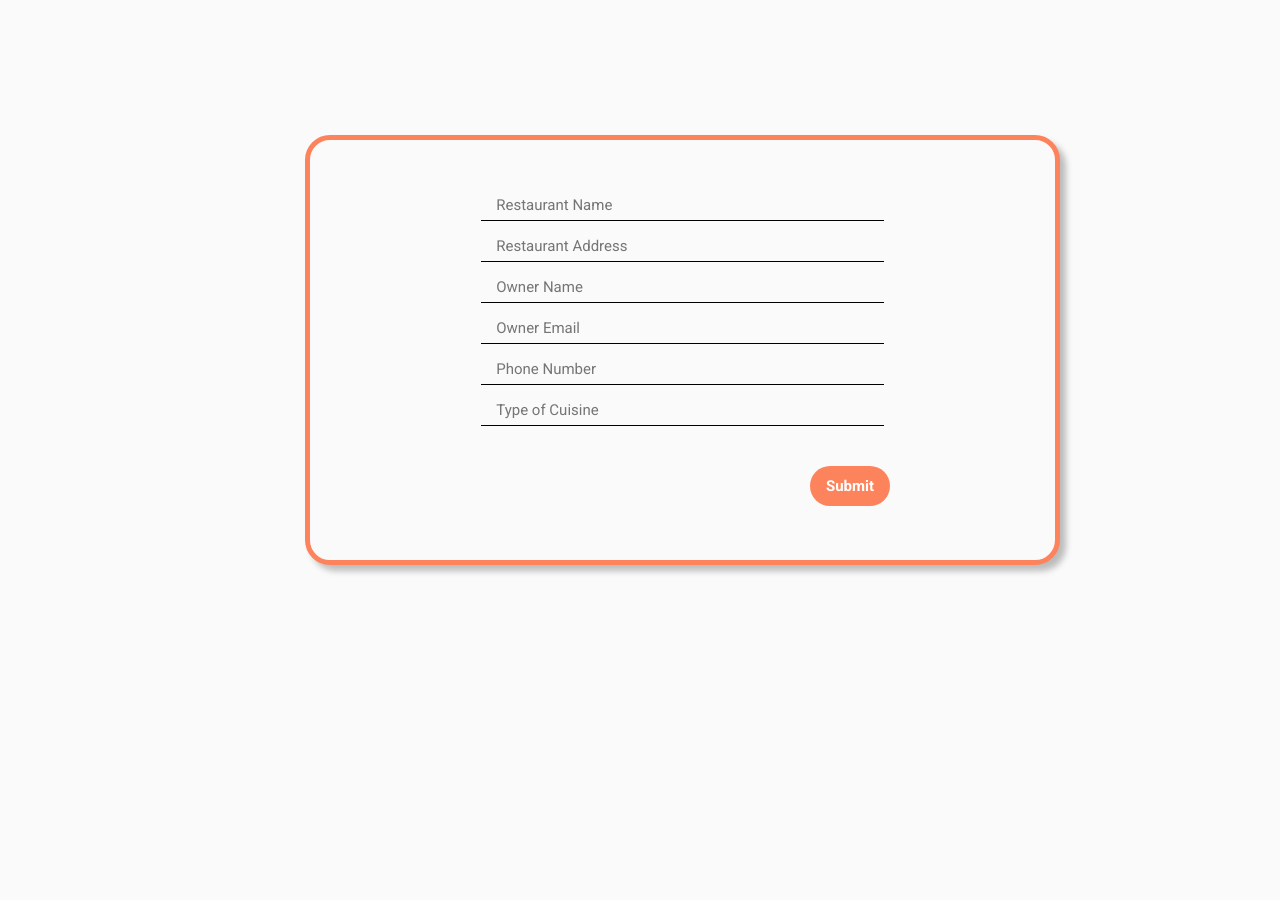
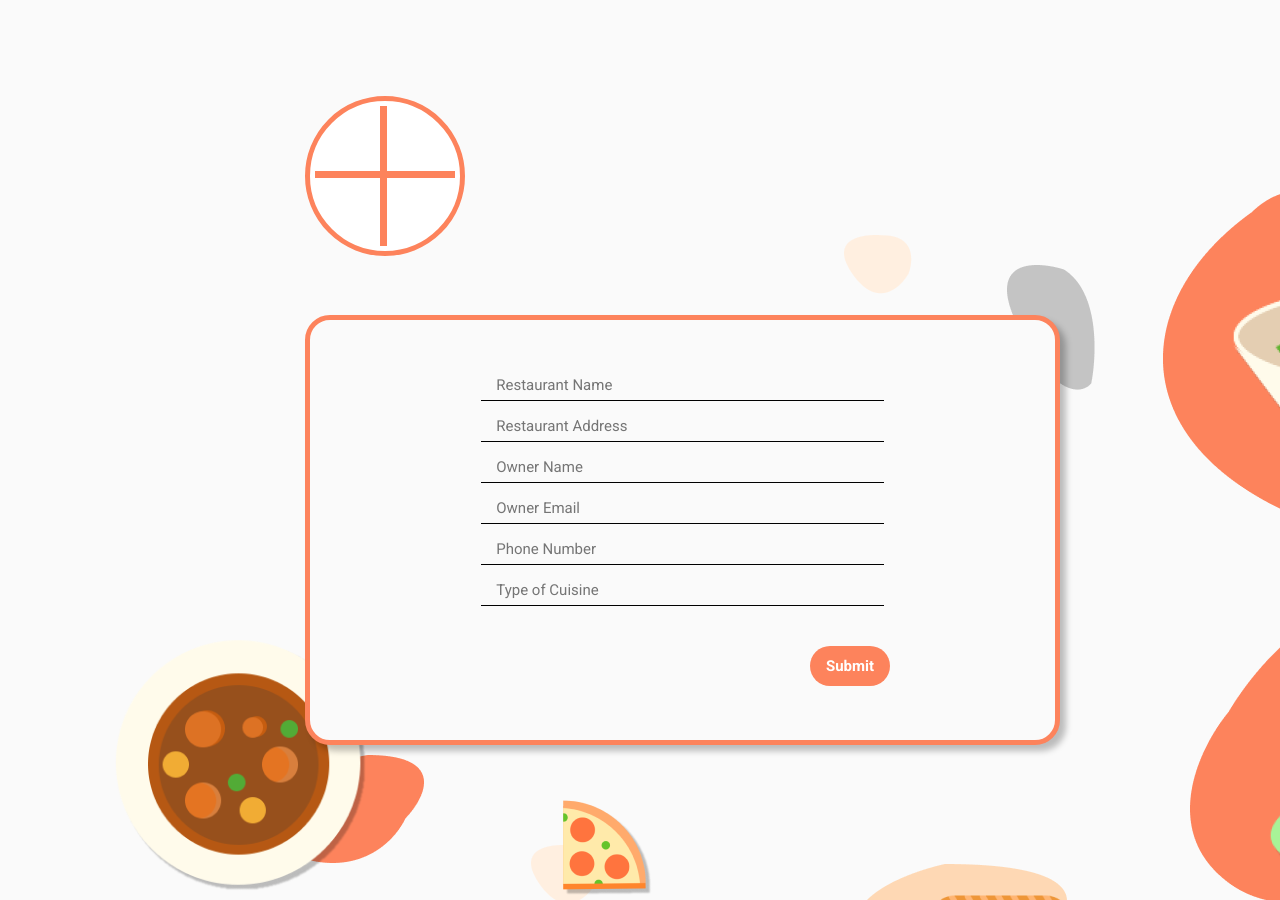
Before and after one commit to SamKeathley/LocalRestaurantSearch, a React (Create React App) app: page /form in a window 1280 px wide. Built offline with nearby package versions, Linux system fonts and the light colour scheme.

Commit message:
added background image

```diff
--- a/src/App.css
+++ b/src/App.css
@@ -1,4 +1,11 @@
 * {
   text-align: center;
   background-color: #FAFAFA;
-  font-family: 'Roboto', sans-serif;}
+  font-family: 'Roboto', sans-serif;
+}
+
+div {
+  background-image: url("./assets/background.png");
+  background-size: inherit;
+  background-repeat: no-repeat;
+}
--- a/src/components/Form/form.css
+++ b/src/components/Form/form.css
@@ -4,12 +4,49 @@
     height: 900px;
 }
 
+.plus {
+    border-radius: 50%;
+    border: 5px solid #FD835C;
+    width: 150px;
+    height: 150px;
+    background-color: #ffffff;
+    position: relative;
+    left: 305px;
+    top: 96px;
+  }
+
+  .plus::before {
+    content: " ";
+    position: absolute;
+    display: block;
+    background-color: #FD835C;
+    width: 7px;
+    margin-left: -5px;
+    left: 50%;
+    top: 5px;
+    bottom: 5px;
+    z-index: 9;
+  }
+
+  .plus::after {
+    content: " ";
+    position: absolute;
+    display: block;
+    background-color: #FD835C;
+    height: 7px;
+    margin-top: -5px;
+    top: 50%;
+    left: 5px;
+    right: 5px;
+    z-index: 9;
+  }
+
 .registration {
     position: absolute;
     width: 755px;
     height: 430px;
     left: 305px;
-    top: 15%;
+    top: 35%;
     border: 5px solid #FD835C;
     box-sizing: border-box;
     box-shadow: 6px 6px 6px rgba(0, 0, 0, 0.25);
--- a/src/components/Form/form.jsx
+++ b/src/components/Form/form.jsx
@@ -26,6 +26,7 @@ export default function Register() {
 
     return (
         <div className="container">
+            <div className="plus"></div>
             <form className="registration">
                 <input
                     className="rname"
```
